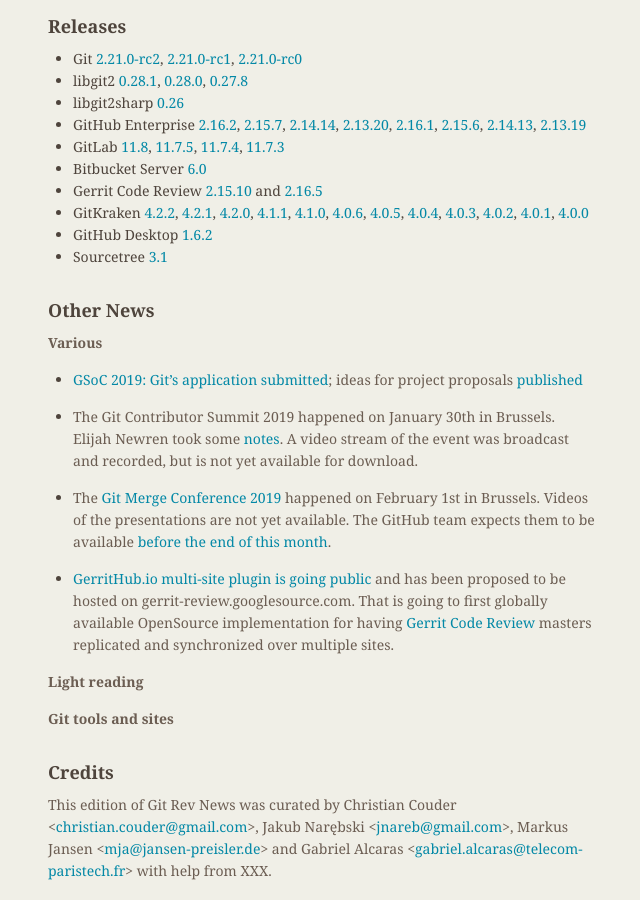
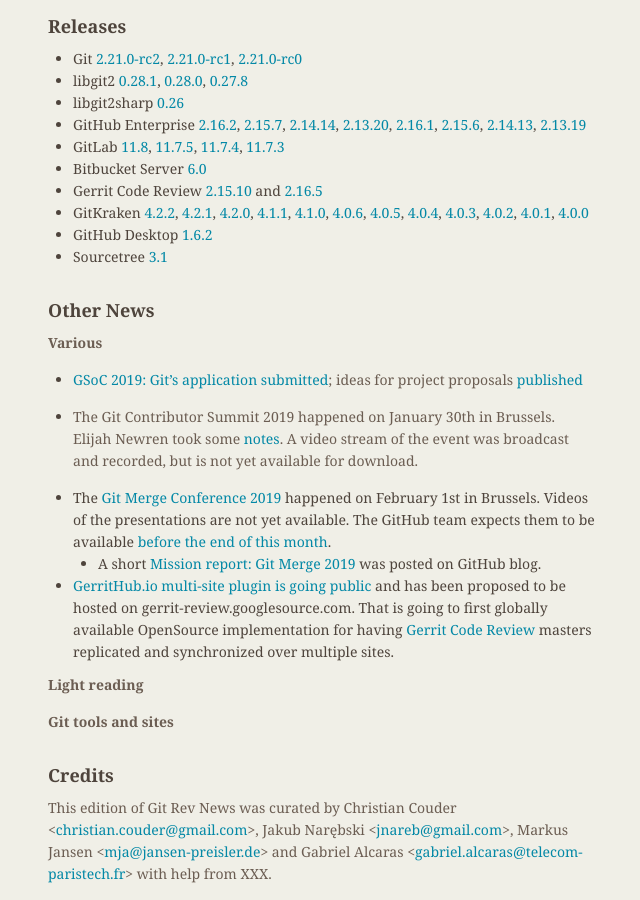
Before and after one commit to git/git.github.io, a Jekyll site: the page built from rev_news/drafts/edition-48.md, in a window 1280 px wide and 900 px high, scrolled down 1161 px. Shown: the whole window, without its empty margins (486-1126 px from the left). Built offline with Jekyll 4.4.1, drawn with Linux system fonts in a browser that asks for light colours.

Commit message:
rn-48: Add link to GitHub Blog post about Git Merge 2019

```diff
--- a/rev_news/drafts/edition-48.md
+++ b/rev_news/drafts/edition-48.md
@@ -134,6 +134,7 @@
   February 1st in Brussels. Videos of the presentations are not yet
   available. The GitHub team expects them to be available
   [before the end of this month](https://public-inbox.org/git/20190221082218.GA3335@sigill.intra.peff.net/).
+  - A short [Mission report: Git Merge 2019](https://github.blog/2019-02-12-mission-report-git-merge-2019/) was posted on GitHub blog.
 
 * [GerritHub.io multi-site plugin is going public](https://groups.google.com/forum/#!topic/repo-discuss/A9dGOppvgGA) and has
   been proposed to be hosted on gerrit-review.googlesource.com. That is going to first globally available OpenSource
```
